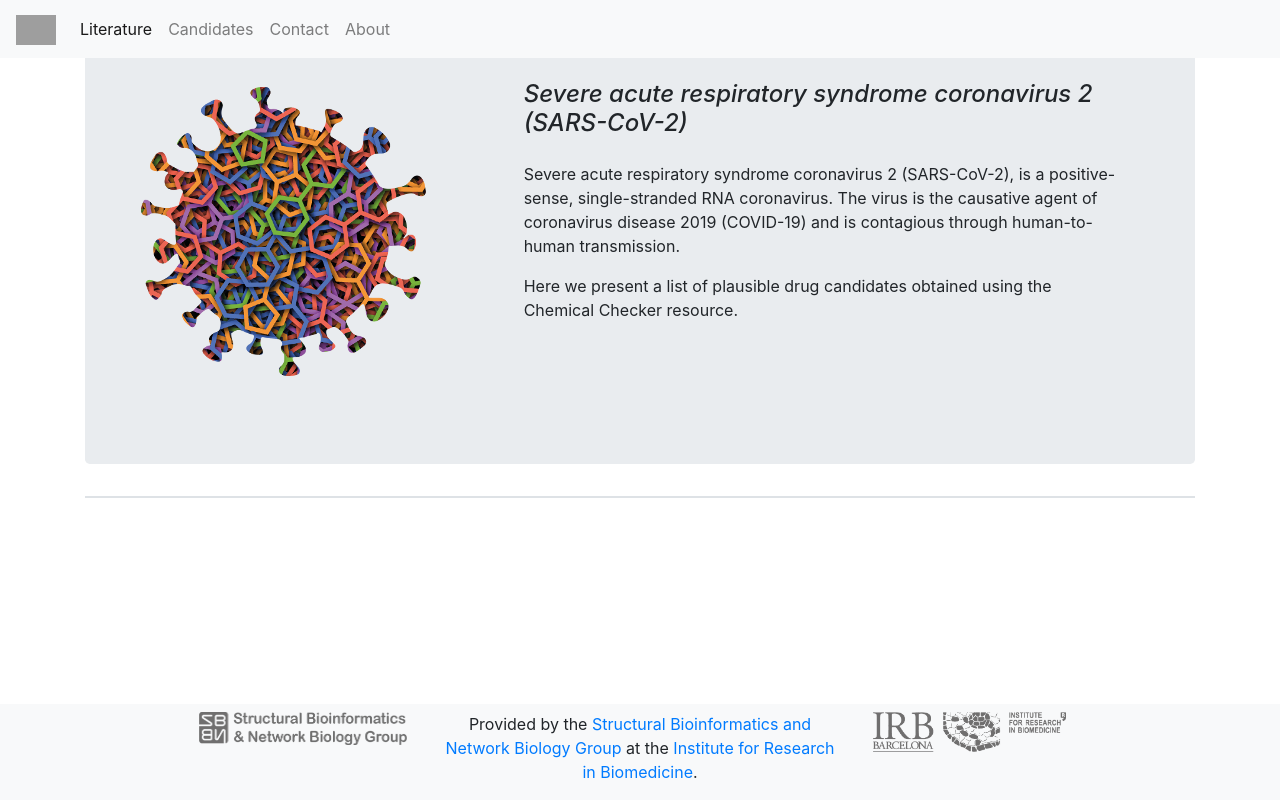
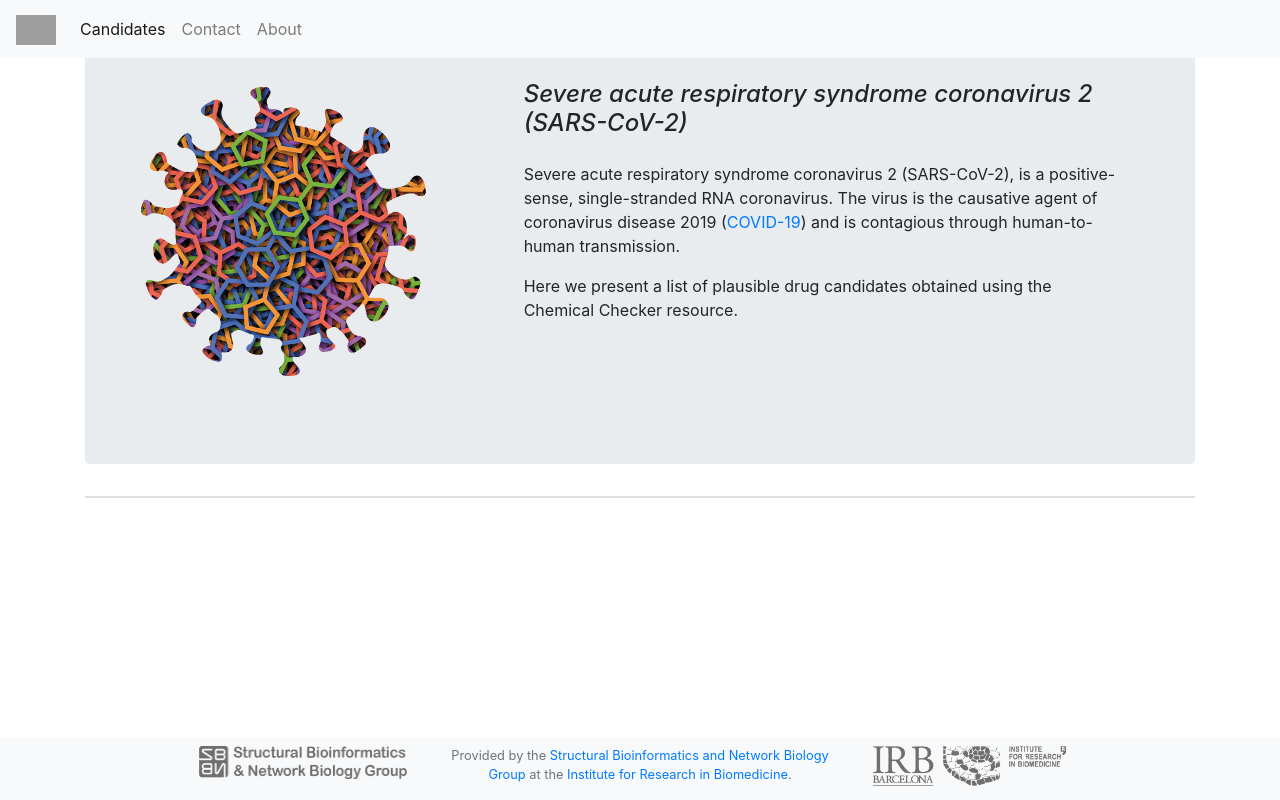
Before and after one commit to sbnb-irb/covid19, a Flask app: template web/templates/index.html in a window 1280 px wide. Run offline with Flask 2, Linux system fonts and the light colour scheme; the template is opened without the code that fills it, so the values that code supplies are empty; some libraries are stand-ins or nearby versions; grey boxes are pictures that could not be loaded.

Commit message:
better layout

```diff
--- a/web/templates/index.html
+++ b/web/templates/index.html
@@ -46,10 +46,7 @@ $(document).ready(function() {
   <div class="collapse navbar-collapse" id="navbarsExampleDefault">
     <ul class="navbar-nav mr-auto">
       <li class="nav-item active">
-        <a class="nav-link" href="#">Literature<span class="sr-only">(current)</span></a>
-      </li>
-      <li class="nav-item">
-        <a class="nav-link" href="#">Candidates</a>
+        <a class="nav-link" href="#">Candidates<span class="sr-only">(current)</span></a>
       </li>
       <li class="nav-item">
         <a class="nav-link" href="https://sbnb.irbbarcelona.org/contact">Contact</a>
@@ -78,7 +75,7 @@ $(document).ready(function() {
       </div>
       <div class="col-md-7 text-md-left ml-3 mt-3">
         <h4 class="h4 mb-4"><i>Severe acute respiratory syndrome coronavirus 2 (SARS-CoV-2)</i></h4>
-        <p class="font-weight-normal">Severe acute respiratory syndrome coronavirus 2 (SARS-CoV-2), is a positive-sense, single-stranded RNA coronavirus. The virus is the causative agent of coronavirus disease 2019 (COVID-19) and is contagious through human-to-human transmission.</p>
+        <p class="font-weight-normal">Severe acute respiratory syndrome coronavirus 2 (SARS-CoV-2), is a positive-sense, single-stranded RNA coronavirus. The virus is the causative agent of coronavirus disease 2019 (<a href="https://en.wikipedia.org/wiki/2019-nCoV_acute_respiratory_disease" target="_blank">COVID-19</a>) and is contagious through human-to-human transmission.</p>
         <p>Here we present a list of plausible drug candidates obtained using the Chemical Checker resource.</p>
       </div>
     </div>
@@ -108,7 +105,7 @@ $(document).ready(function() {
             </a>
         </div>
         <div class="col-sm text-center">
-            <p class="footer_text">
+            <p class="text-muted small">
                 Provided by the <a class="gray_link" href="http://sbnb.irbbarcelona.org">Structural Bioinformatics and
                 Network Biology Group</a> at the <a class="gray_link" href="http://www.irbbarcelona.org">Institute for Research in
                 Biomedicine</a>.
```
